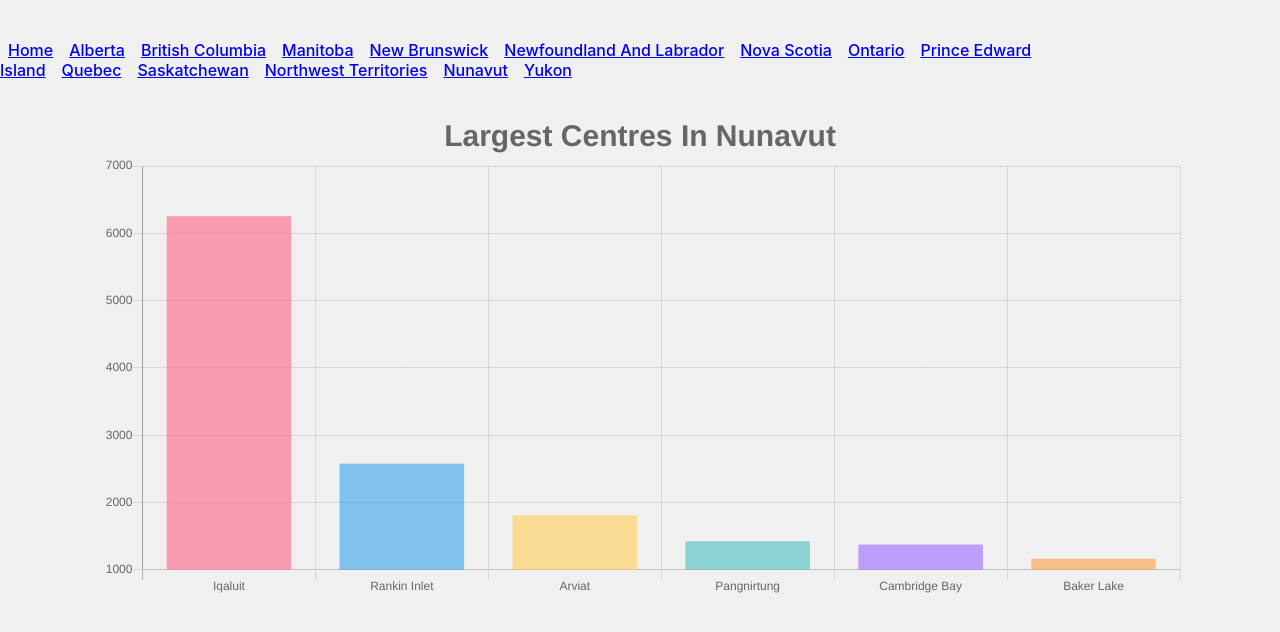
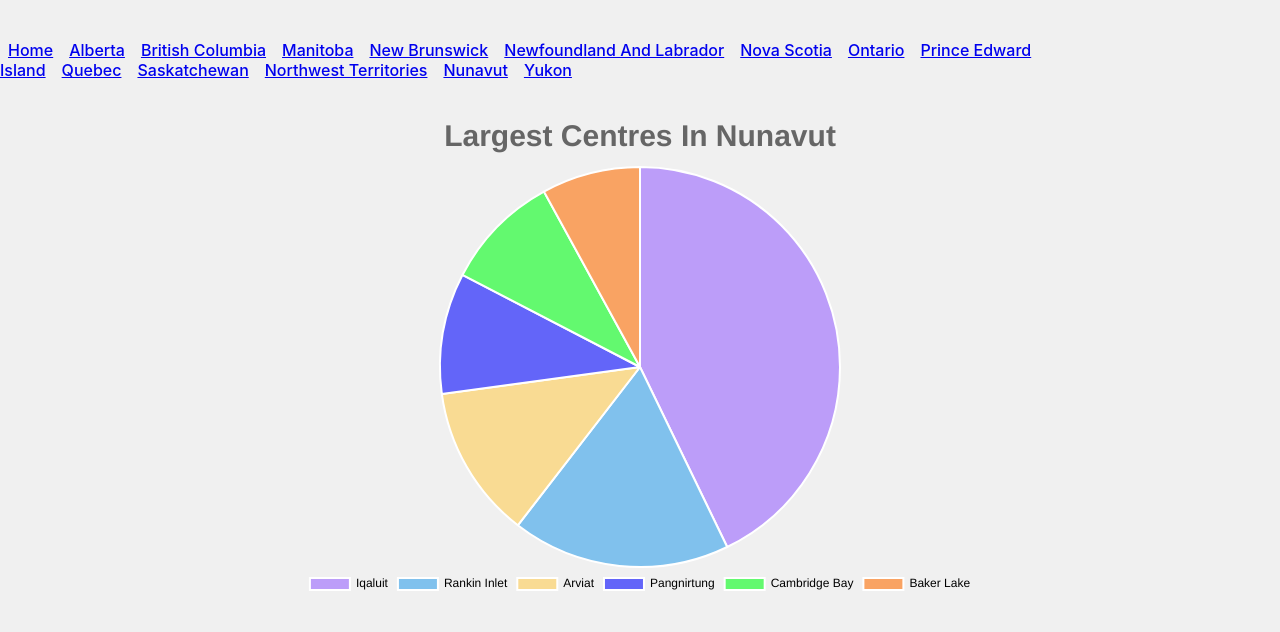
Before and after one commit to LorenzoDyce/Largest-cities-in-each-province, a React (Create React App) app: page /nunavut in a window 1280 px wide. Shown: the top 632 px of the page. Built offline with nearby package versions, Linux system fonts and the light colour scheme.

Commit message:
Change data colors for Nunavut

```diff
--- a/src/components/Nunavut.js
+++ b/src/components/Nunavut.js
@@ -1,5 +1,5 @@
 import React, { Component } from 'react';
-import { Bar } from 'react-chartjs-2';
+import { Pie } from 'react-chartjs-2';
 
 
 
@@ -16,13 +16,12 @@ class Nunavut extends Component {
                     label: 'Population',
                     data: [6254, 2577, 1810, 1425, 1375, 1165],
                     backgroundColor: [
-                      'rgba(255, 99, 132, 0.6)',
+                      'rgba(153, 102, 255, 0.6)',
                       'rgba(54, 162, 235, 0.6)',
                       'rgba(255, 206, 86, 0.6)',
-                      'rgba(75, 192, 192, 0.6)',
-                      'rgba(153, 102, 255, 0.6)',
-                      'rgba(255, 159, 64, 0.6)',
-                      'rgba(255, 99, 132, 0.6)'
+                      'rgba(5, 9, 255, 0.6)',
+                      'rgba(5, 255, 25, 0.6)',
+                      'rgba(255, 113, 5, 0.6)'
                     ],
                   }
                 ]
@@ -32,7 +31,7 @@ class Nunavut extends Component {
           render() {
             return (
               <div className="chart">
-                <Bar
+                <Pie
                   data={this.state.nunavutData}
                   options={{
                     title: {
@@ -41,7 +40,7 @@ class Nunavut extends Component {
                       fontSize: 30
                     },
                     legend: {
-                      display: false,
+                      display: true,
                       position: 'bottom',
                       labels: {
                         fontColor: '#000'
```
